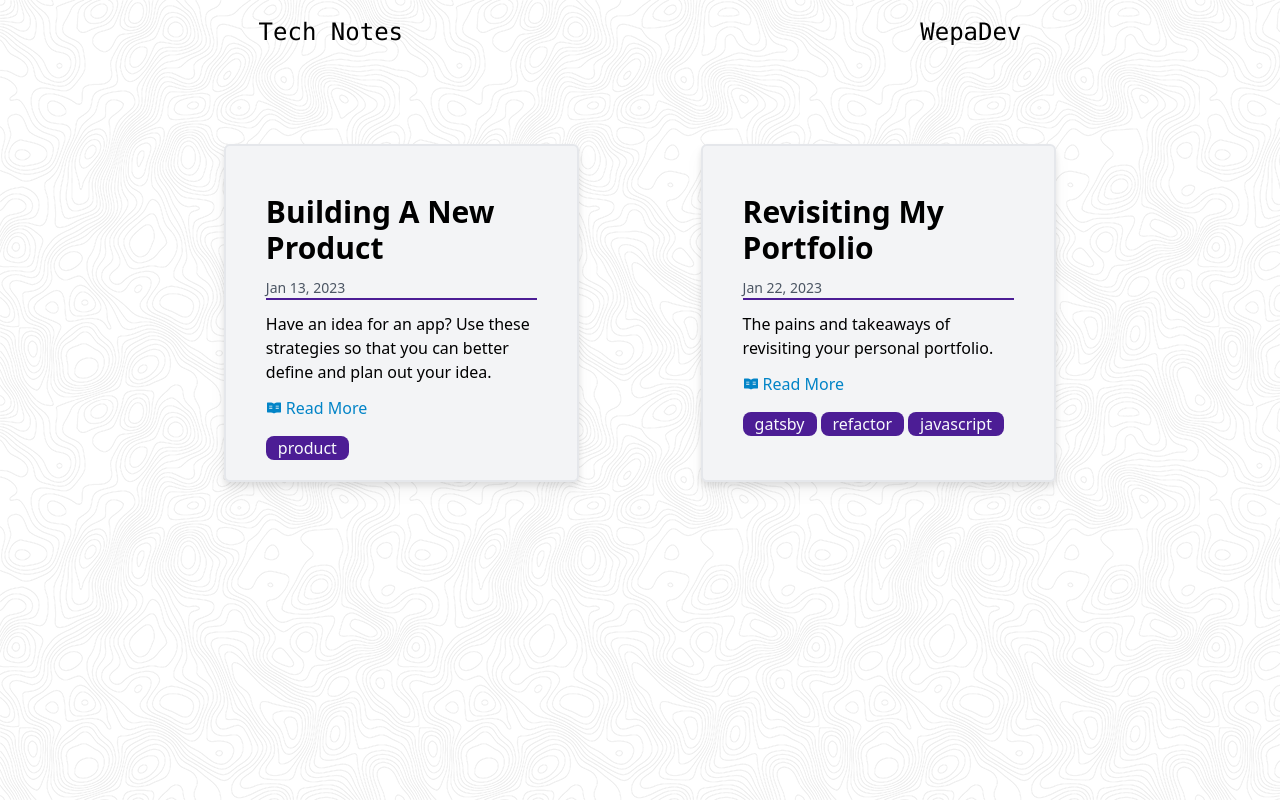
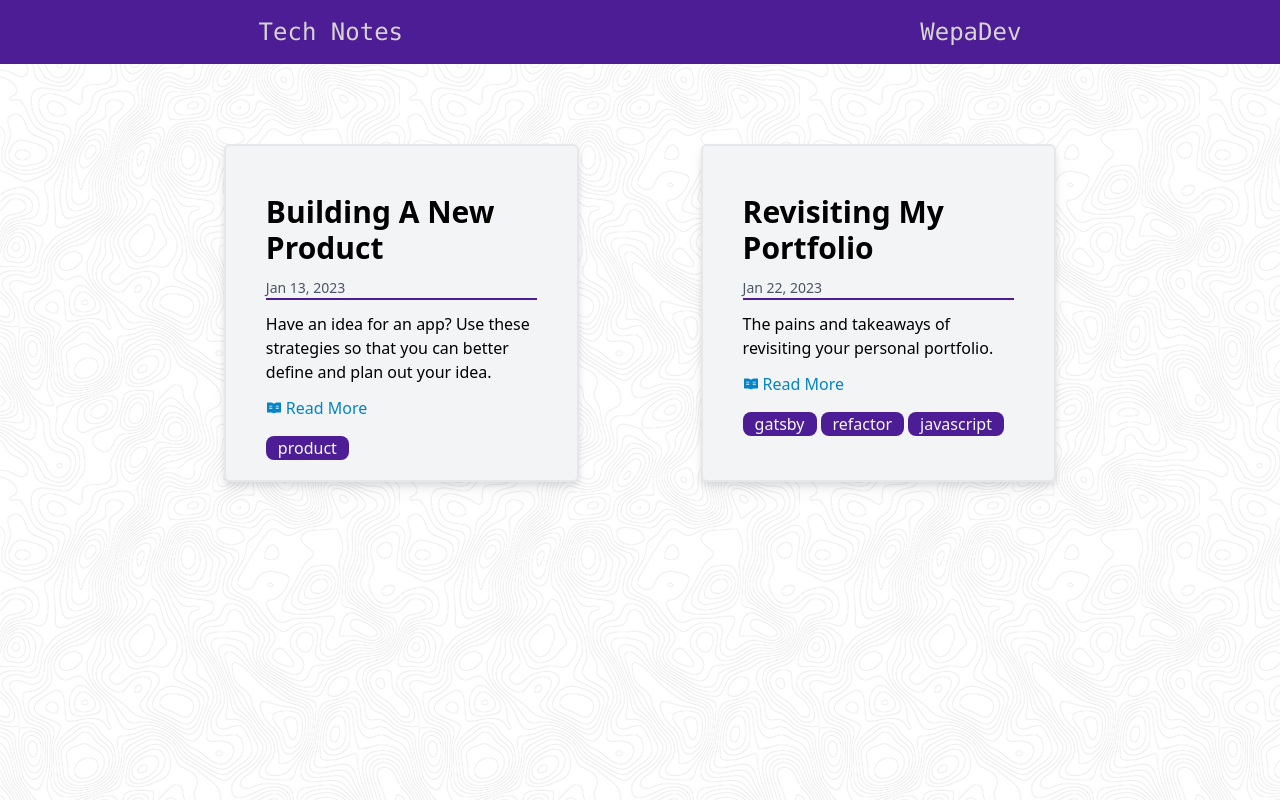
Before and after one commit to Bedrock02/tech-blog, a Next.js app: page / in a window 1280 px wide. Built offline with nearby package versions, Linux system fonts and the light colour scheme.

Commit message:
Adding Styling to Header and fixed layout bug

```diff
--- a/components/Card/card.styles.ts
+++ b/components/Card/card.styles.ts
@@ -10,7 +10,7 @@ const styles = {
         'flex-col',
         'h-50',
         'lg:w-1/3',
-        'md:full',
+        'md:w-full',
         'md:h-30',
         'mx-1',
         'my-4',
--- /dev/null
+++ b/components/Header/header.styles.ts
@@ -0,0 +1,15 @@
+import { generateTailWindStrings } from "../../lib/utils";
+const styles = {
+    container: [
+        'align-middle',
+        'bg-violet-900',
+        'flex',
+        'flex-row',
+        'h-16',
+        'justify-around',
+        'text-stone-300',
+    ],
+    link: [ 'my-auto', 'font-mono', 'text-2xl', ],
+}
+
+export default generateTailWindStrings(styles);
--- /dev/null
+++ b/components/Header/header.tsx
@@ -0,0 +1,14 @@
+import Link from "next/link";
+import headerStyles from "./header.styles";
+
+const Header = () => (
+    <div className={headerStyles.container}>
+        <Link className={headerStyles.link} href={'/'}>
+          <h1>Tech Notes</h1>
+        </Link>
+        <a href={`https://wepadev.com`} target="_blank" className={headerStyles.link} rel="noreferrer">
+          <h1>WepaDev</h1>
+        </a>
+      </div>
+);
+export default Header;
--- a/components/Layout/layout.tsx
+++ b/components/Layout/layout.tsx
@@ -1,5 +1,6 @@
 
 import Link from "next/link";
+import Header from "../Header/header";
 
 interface LayoutProps {
   children: React.ReactNode
@@ -8,14 +9,7 @@ interface LayoutProps {
 function Layout({ children }: LayoutProps) {
   return (
     <div className="w-full min-h-screen ">
-      <div className="flex flex-row h-16 justify-around align-middle">
-        <Link className="my-auto text-2xl font-mono" href={'/'}>
-          <h1>Tech Notes</h1>
-        </Link>
-        <a href={`https://wepadev.com`} target="_blank" className="my-auto text-2xl font-mono" rel="noreferrer">
-          <h1>WepaDev</h1>
-        </a>
-      </div>
+      <Header />
       <div className="container w-5/6 mx-auto mt-16">
         {children}
       </div>
```
